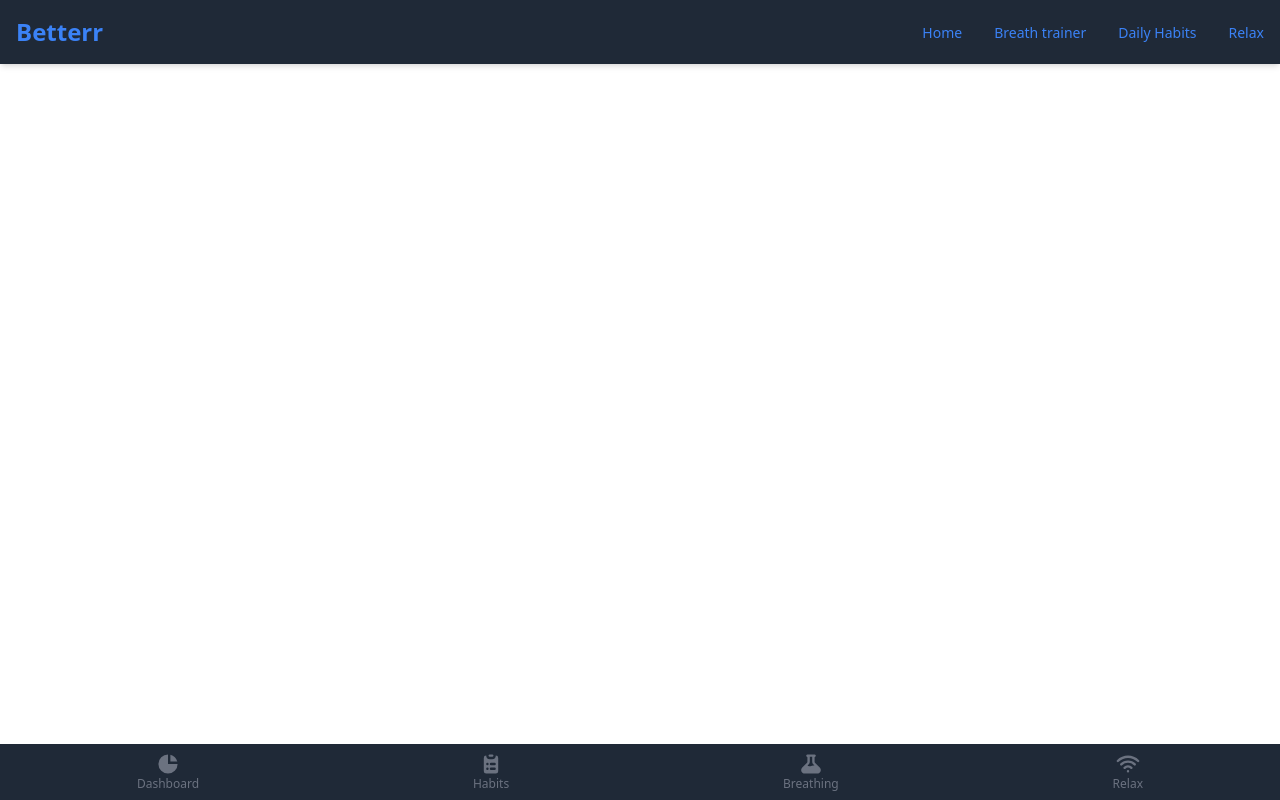
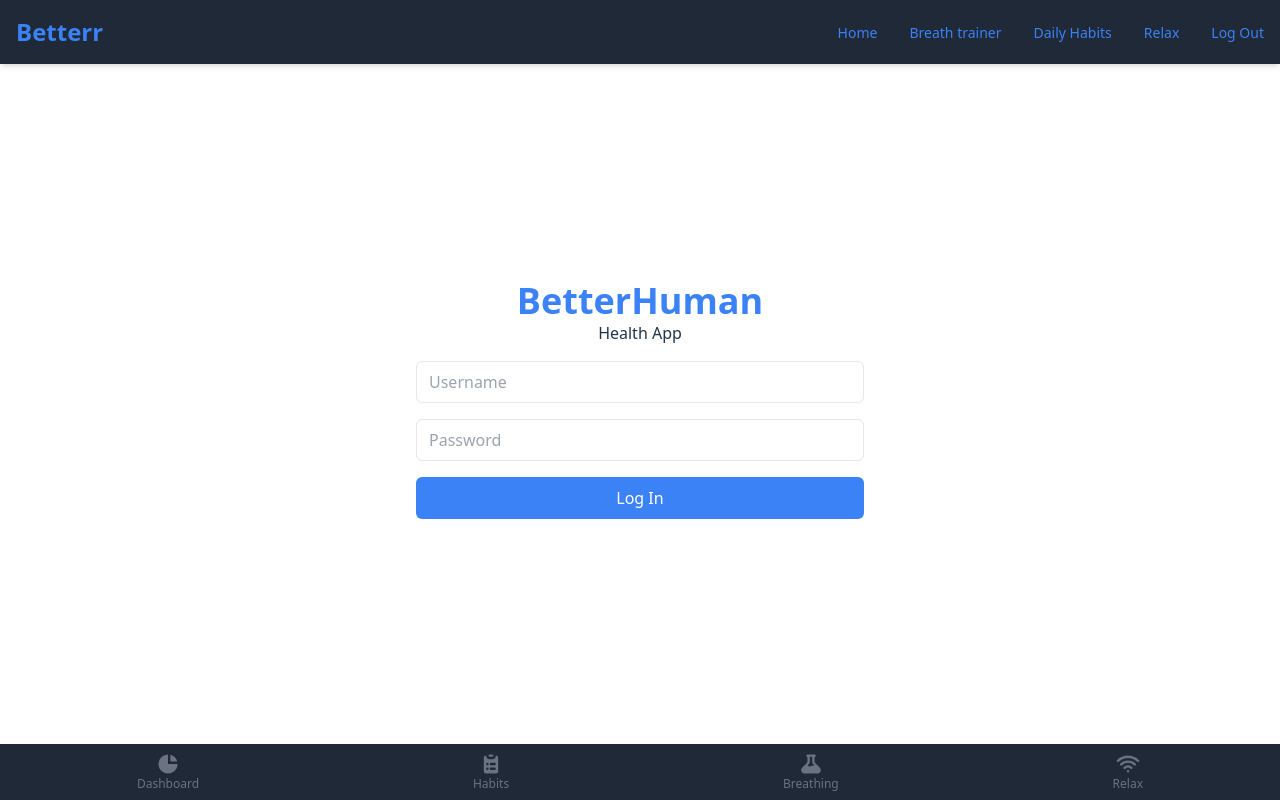
Before and after one commit to craigbauerwebdev/betterr, a React (Vite) app: page /login in a window 1280 px wide. Built offline with nearby package versions, Linux system fonts and the light colour scheme; no server answers; sample sign-in values are in the browser's storage.

Commit message:
Added Auth

```diff
--- a/src/App.tsx
+++ b/src/App.tsx
@@ -2,12 +2,16 @@ import { Routes, Route } from "react-router-dom";
 import Header from "./common/Header";
 import Footer from "./common/Footer";
 import Home from "./components/home";
+import Login from "./common/login";
+//import Signup from "./common/signup";
 import BreathTrainer from "./components/breath-trainer";
 import DailyHabbits from "./components/daily-habbits";
 import Relax from "./components/relax";
 import YouTubeVideoList from "./components/youtube-video-list";
+import { AuthProvider } from "./contexts/auth-context";
 import { FirebaseProvider } from "./contexts/firebase-context";
 import { VideoProvider } from "./contexts/video-context";
+import PrivateRoute from "./components/private-route";
 
 import "./App.css";
 
@@ -18,16 +22,43 @@ const App: React.FC = () => {
     <>
       <div>
         {/*  className="bg-gray-800" */}
+        <AuthProvider>
+          {" "}
+          <PrivateRoute>
             <Header />
+          </PrivateRoute>
           <div className="flex-grow pb-20">
             <main className="container mx-auto">
               <FirebaseProvider>
                 <VideoProvider>
                   <Routes>
-                  <Route path="/" element={<Home />} />
-                  <Route path="/breath-trainer" element={<BreathTrainer />} />
+                    <Route path="/login" element={<Login />} />
+                    {/* <Route path="/signup" element={<Signup />} /> */}
+                    <Route
+                      path="/"
+                      element={
+                        <PrivateRoute>
+                          <Home />
+                        </PrivateRoute>
+                      }
+                    />
+                    <Route
+                      path="/breath-trainer"
+                      element={
+                        <PrivateRoute>
+                          <BreathTrainer />
+                        </PrivateRoute>
+                      }
+                    />
                     <Route path="/daily-habbits" element={<DailyHabbits />} />
-                  <Route path="/relax" element={<Relax />} />
+                    <Route
+                      path="/relax"
+                      element={
+                        <PrivateRoute>
+                          <Relax />
+                        </PrivateRoute>
+                      }
+                    />
                     {/* <Route path="/" element={< />} /> */}
                   </Routes>
                   <YouTubeVideoList />
@@ -44,7 +75,10 @@ const App: React.FC = () => {
 
             {/* Router CLosed */}
           </div>
+          <PrivateRoute>
             <Footer />
+          </PrivateRoute>
+        </AuthProvider>
       </div>
     </>
   );
--- a/src/common/Header.tsx
+++ b/src/common/Header.tsx
@@ -1,11 +1,18 @@
 import { useState } from "react";
 import { Link } from "react-router-dom";
+import { useAuth } from "../contexts/auth-context";
 
-function Header() {
+const Header = () => {
+  const { user, logOut } = useAuth();
   const [isMenuOpen, setIsMenuOpen] = useState(false);
 
   const toggleMenu = () => {
     setIsMenuOpen(!isMenuOpen);
+  };
+
+  const logOutAndCloseMenu = () => {
+    logOut();
+    setIsMenuOpen(false);
   };
 
   return (
@@ -66,6 +73,17 @@ function Header() {
               >
                 Relax
               </Link>
+            </li>
+            <li>
+              {user && (
+                <a
+                  href="#"
+                  className="text-sm text-blue-500 hover:text-blue-400"
+                  onClick={logOutAndCloseMenu}
+                >
+                  Log Out
+                </a>
+              )}
             </li>
           </ul>
         </nav>
@@ -137,12 +155,15 @@ function Header() {
                   Relax
                 </Link>
               </li>
+              <li>
+                {user && <button onClick={logOutAndCloseMenu}>Log Out</button>}
+              </li>
             </ul>
           </nav>
         </div>
       </div>
     </header>
   );
-}
+};
 
 export default Header;
--- /dev/null
+++ b/src/common/login.tsx
@@ -0,0 +1,67 @@
+import React, { useState } from "react";
+import { useNavigate } from "react-router-dom";
+import { useAuth } from "../contexts/auth-context";
+
+const Login: React.FC = () => {
+  const [username, setUsername] = useState("");
+  const [password, setPassword] = useState("");
+  const [error, setError] = useState("");
+  const { login } = useAuth();
+  const navigate = useNavigate();
+
+  const handleSubmit = async (e: React.FormEvent) => {
+    e.preventDefault();
+    setError("");
+
+    try {
+      const success = await login(username, password);
+      if (success) {
+        navigate("/");
+      } else {
+        setError("Invalid credentials");
+      }
+    } catch (error) {
+      setError(`An error occurred during login: ${error}`);
+    }
+  };
+
+  return (
+    <div className="px-8 flex flex-1 w-full flex-col items-center justify-center absolute top-0 right-0 bottom-0 left-0">
+      <h1 className="text-center text-blue-500 text-4xl font-bold">
+        BetterHuman
+      </h1>
+      <p>Health App</p>
+      <form onSubmit={handleSubmit} className="w-full max-w-md mt-4">
+        {error && <p className="text-red-500 mb-4">{error}</p>}
+        <div className="mb-4">
+          <input
+            type="text"
+            value={username}
+            onChange={(e) => setUsername(e.target.value)}
+            placeholder="Username"
+            required
+            className="w-full px-3 py-2 border rounded-md"
+          />
+        </div>
+        <div className="mb-4">
+          <input
+            type="password"
+            value={password}
+            onChange={(e) => setPassword(e.target.value)}
+            placeholder="Password"
+            required
+            className="w-full px-3 py-2 border rounded-md"
+          />
+        </div>
+        <button
+          type="submit"
+          className="w-full bg-blue-500 text-white py-2 rounded-md hover:bg-blue-600"
+        >
+          Log In
+        </button>
+      </form>
+    </div>
+  );
+};
+
+export default Login;
--- /dev/null
+++ b/src/common/signup.tsx
@@ -0,0 +1,74 @@
+import React, { useState } from "react";
+import { useAuth } from "../contexts/auth-context";
+
+const Signup: React.FC = () => {
+  const [email, setEmail] = useState("");
+  const [password, setPassword] = useState("");
+  const [confirmPassword, setConfirmPassword] = useState("");
+  const [error, setError] = useState("");
+  const { signUp } = useAuth();
+
+  const handleSubmit = async (e: React.FormEvent) => {
+    e.preventDefault();
+    setError("");
+
+    if (password !== confirmPassword) {
+      setError("Passwords don't match");
+      return;
+    }
+
+    try {
+      await signUp(email, password);
+      // Redirect or show success message
+    } catch (error) {
+      setError(
+        "Error signing up: " +
+          (error instanceof Error ? error.message : String(error))
+      );
+    }
+  };
+
+  return (
+    <form onSubmit={handleSubmit} className="max-w-md mx-auto mt-8">
+      {error && <p className="text-red-500 mb-4">{error}</p>}
+      <div className="mb-4">
+        <input
+          type="email"
+          value={email}
+          onChange={(e) => setEmail(e.target.value)}
+          placeholder="Email"
+          required
+          className="w-full px-3 py-2 border rounded-md"
+        />
+      </div>
+      <div className="mb-4">
+        <input
+          type="password"
+          value={password}
+          onChange={(e) => setPassword(e.target.value)}
+          placeholder="Password"
+          required
+          className="w-full px-3 py-2 border rounded-md"
+        />
+      </div>
+      <div className="mb-4">
+        <input
+          type="password"
+          value={confirmPassword}
+          onChange={(e) => setConfirmPassword(e.target.value)}
+          placeholder="Confirm Password"
+          required
+          className="w-full px-3 py-2 border rounded-md"
+        />
+      </div>
+      <button
+        type="submit"
+        className="w-full bg-blue-500 text-white py-2 rounded-md hover:bg-blue-600"
+      >
+        Sign Up
+      </button>
+    </form>
+  );
+};
+
+export default Signup;
--- /dev/null
+++ b/src/components/private-route.tsx
@@ -0,0 +1,17 @@
+import React from "react";
+import { Navigate } from "react-router-dom";
+import { useAuth } from "../contexts/auth-context";
+
+const PrivateRoute: React.FC<{ children: React.ReactNode }> = ({
+  children,
+}) => {
+  const { user } = useAuth();
+
+  if (!user) {
+    return <Navigate to="/login" replace />;
+  }
+
+  return <>{children}</>;
+};
+
+export default PrivateRoute;
--- /dev/null
+++ b/src/config/firebase-config.ts
@@ -0,0 +1,19 @@
+import { initializeApp } from "firebase/app";
+import { getDatabase } from "firebase/database";
+import { getAuth } from "firebase/auth";
+
+const firebaseConfig = {
+  apiKey: import.meta.env.VITE_FIREBASE_API_KEY,
+  authDomain: import.meta.env.VITE_FIREBASE_AUTH_DOMAIN,
+  projectId: import.meta.env.VITE_FIREBASE_PROJECT_ID,
+  storageBucket: import.meta.env.VITE_FIREBASE_STORAGE_BUCKET,
+  messagingSenderId: import.meta.env.VITE_FIREBASE_MESSAGING_SENDER_ID,
+  appId: import.meta.env.VITE_FIREBASE_APP_ID,
+  measurementId: import.meta.env.VITE_FIREBASE_MEASUREMENT_ID,
+};
+
+const app = initializeApp(firebaseConfig);
+const database = getDatabase(app);
+const auth = getAuth(app);
+
+export { app, database, auth };
--- a/src/contexts/firebase-context.tsx
+++ b/src/contexts/firebase-context.tsx
@@ -1,7 +1,8 @@
 import React, { createContext, useContext } from "react";
-import { initializeApp } from "firebase/app";
+import { app, database, auth } from "../config/firebase-config";
+/* import { initializeApp } from "firebase/app";
 import { getDatabase } from "firebase/database";
-//import { getAuth } from "firebase/auth";
+import { getAuth } from "firebase/auth";
 
 const firebaseConfig = {
   apiKey: import.meta.env.VITE_FIREBASE_API_KEY,
@@ -11,17 +12,17 @@ const firebaseConfig = {
   messagingSenderId: import.meta.env.VITE_FIREBASE_MESSAGING_SENDER_ID,
   appId: import.meta.env.VITE_FIREBASE_APP_ID,
   measurementId: import.meta.env.VITE_FIREBASE_MEASUREMENT_ID,
-};
-
-const app = initializeApp(firebaseConfig);
-const database = getDatabase(app);
-//const auth = getAuth(app);
+}; */
 
 interface FirebaseContextType {
   app: ReturnType<typeof initializeApp>;
   database: ReturnType<typeof getDatabase>;
-  //auth: ReturnType<typeof getAuth>;
+  auth: ReturnType<typeof getAuth>;
 }
+
+/* const app = initializeApp(firebaseConfig);
+const database = getDatabase(app);
+const auth = getAuth(app); */
 
 const FirebaseContext = createContext<FirebaseContextType | undefined>(
   undefined
@@ -31,7 +32,7 @@ export const FirebaseProvider: React.FC<{ children: React.ReactNode }> = ({
   children,
 }) => {
   return (
-    <FirebaseContext.Provider value={{ app, database }}>
+    <FirebaseContext.Provider value={{ app, database, auth }}>
       {children}
     </FirebaseContext.Provider>
   );
```
Also changed, not shown: src/contexts/auth-context.tsx (+31 -20 lines). Lines whose indentation alone changed are shown as unchanged.
